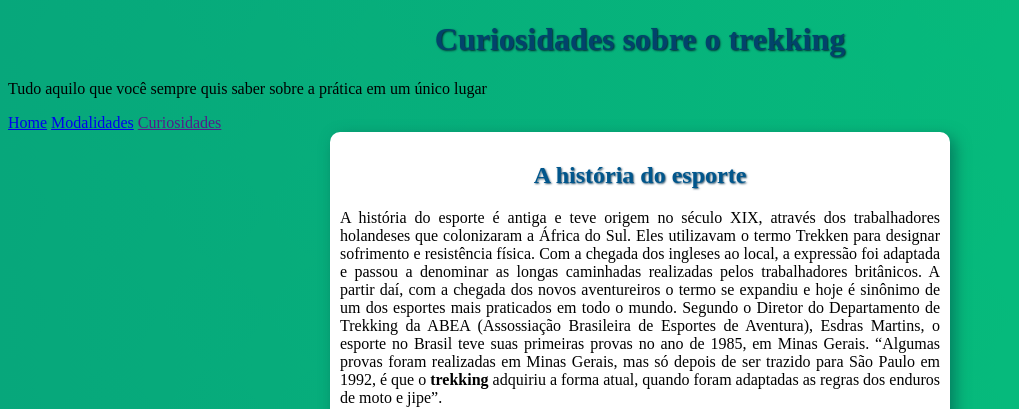
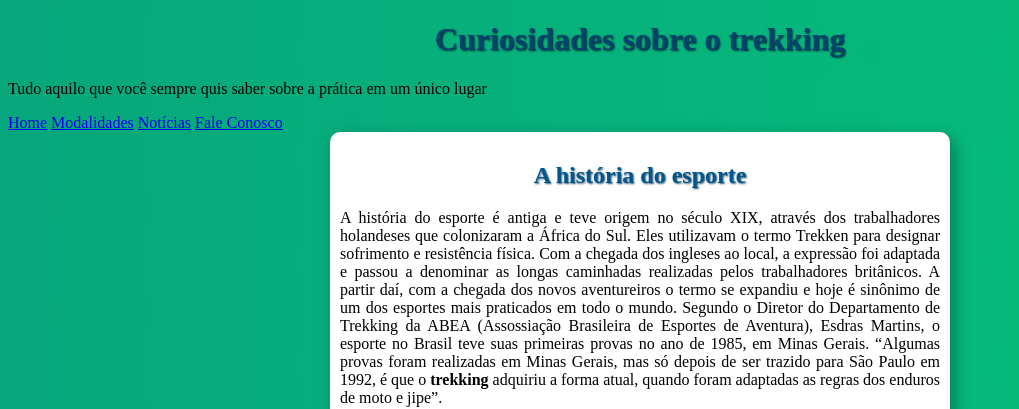
Before and after one commit to mpnmateus/sitetrekking, a plain HTML site: page index.html in a window 1280 px wide. Shown: the top 409 px of the page, without its empty margins (0-1019 px from the left). Drawn offline with Linux system fonts and the light colour scheme.

Commit message:
add botões nav

```diff
--- a/index.html
+++ b/index.html
@@ -16,7 +16,8 @@
     <nav>
         <a href="#">Home</a>
         <a href="#">Modalidades</a>
-        <a href="">Curiosidades</a>
+        <a href="#">Notícias</a>
+        <a href="#">Fale Conosco</a>
     </nav>
 
     <main>
```
